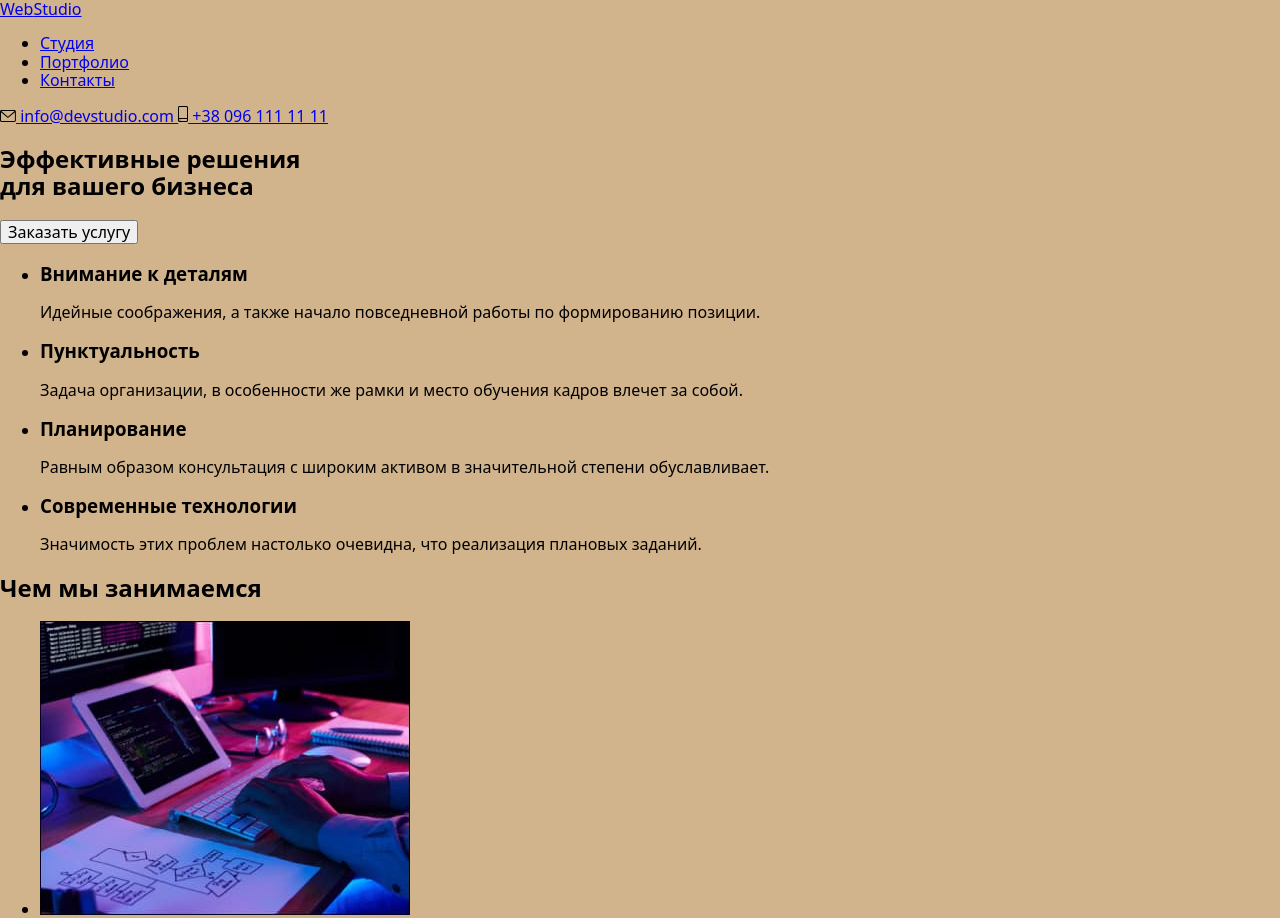
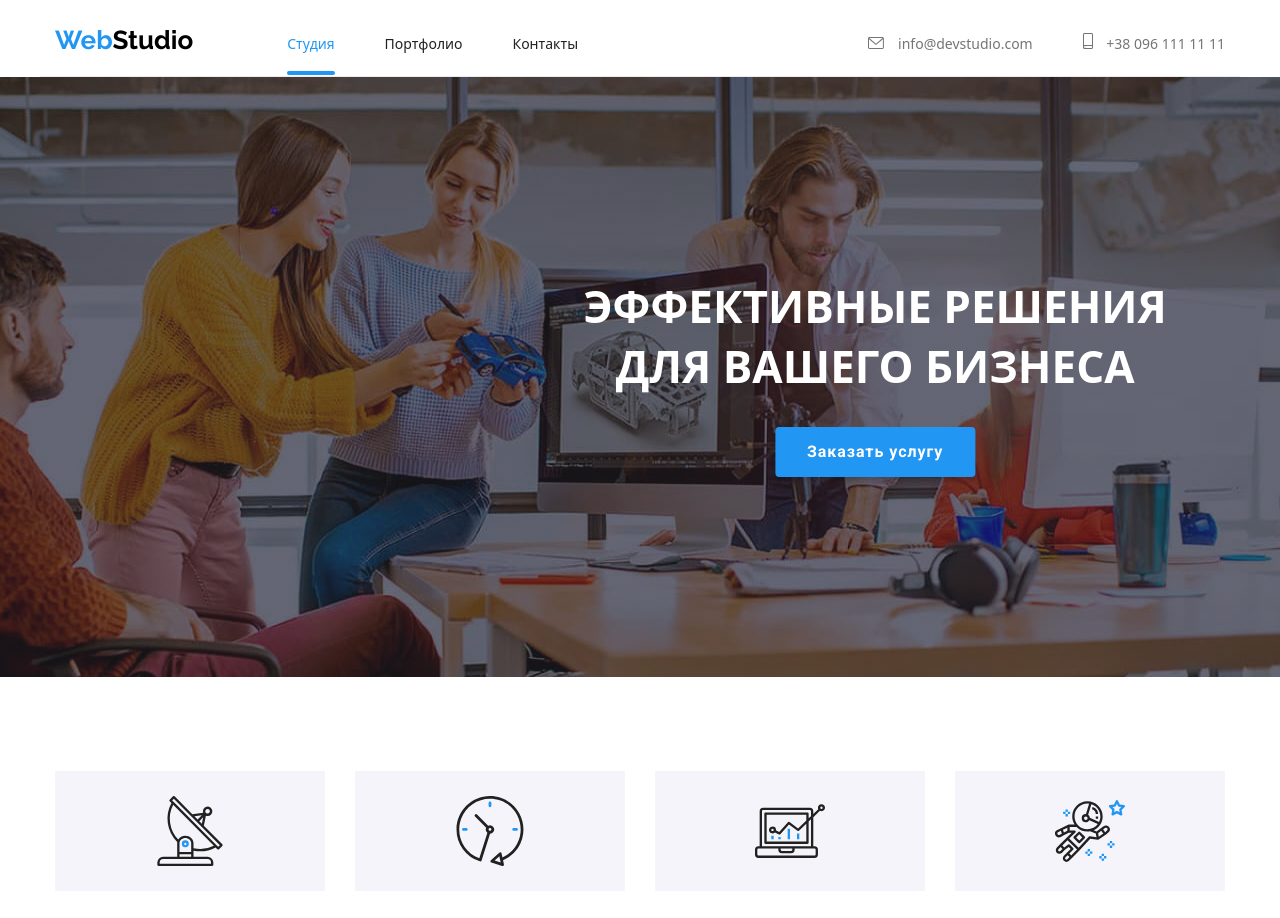
Before and after one commit to YuriiBerezan/goit-markup-hw-07, a plain HTML site: page index.html in a window 1280 px wide. Shown: the top 918 px of the page. Drawn offline with nearby package versions, Linux system fonts and the light colour scheme.

Commit message:
add sass

```diff
--- a/index.html
+++ b/index.html
@@ -6,46 +6,51 @@
     <meta name="viewport" content="width=device-width, initial-scale=1.0" />
     <link rel="preconnect" href="https://fonts.googleapis.com" />
     <link rel="preconnect" href="https://fonts.gstatic.com" crossorigin />
+
+    <title>Студия</title>
     <link
       href="https://fonts.googleapis.com/css2?family=Raleway:wght@700&family=Roboto:wght@400;500;700;900&display=swap"
       rel="stylesheet"
     />
-
-    <title>Студия</title>
-    <link rel="stylesheet" href="./css/modern-normalize.css" />
+    <link
+      rel="stylesheet"
+      href="https://cdnjs.cloudflare.com/ajax/libs/modern-normalize/1.1.0/modern-normalize.min.css"
+    />
     <link rel="stylesheet" href="./css/main.min.css" />
+    <!-- <link rel="stylesheet" href="./styles.css" /> -->
   </head>
   <body>
     <!-- Шапка страницы -->
-    <header class="header">
-      <div class="container main-nav">
-        <a class="header-logo logo-text" href="WebSudio"
-          ><span class="header-logo__web">Web</span><span class="header-logo__studio">Studio</span>
+    <header>
+      <div class="container header">
+        <a class="header-logo header-logo__text" href="WebSudio"
+          ><span class="header-logo__text--web">Web</span
+          ><span class="header-logo__text--studio">Studio</span>
         </a>
         <!-- Навигация на другие страницы -->
         <nav>
-          <ul class="nav-links">
-            <li class="nav-links__item">
-              <a class="nav-links__title current" href="./index.html">Студия</a>
+          <ul class="header-nav">
+            <li class="header-nav__item">
+              <a class="header-nav__title header-nav__title--current" href="./index.html">Студия</a>
             </li>
-            <li class="nav-links__item">
-              <a class="nav-links__title" href="./portfolio.html">Портфолио</a>
+            <li class="header-nav__item">
+              <a class="header-nav__title" href="./portfolio.html">Портфолио</a>
             </li>
-            <li class="nav-links__item">
-              <a class="nav-links__title" href="./contacts">Контакты</a>
+            <li class="header-nav__item">
+              <a class="header-nav__title" href="./contacts">Контакты</a>
             </li>
           </ul>
         </nav>
         <!--Контакты-->
 
-        <a class="mail-header mail-text" href="mailto:info@devstudio.com">
-          <svg class="mail-header__envelope" width="16" height="12">
+        <a class="header-contacts header-contacts__mail" href="mailto:info@devstudio.com">
+          <svg class="header-contacts__icon" width="16" height="12">
             <use href="images/svg/icons.svg#icon-envelope"></use>
           </svg>
           info@devstudio.com
         </a>
-        <a class="tel-header tel-text" href="tel:380961111111">
-          <svg class="tel-header__tel" width="10" height="16">
+        <a class="header-contacts" href="tel:380961111111">
+          <svg class="header-contacts__icon" width="10" height="16">
             <use href="images/svg/icons.svg#icon-smartphone"></use>
           </svg>
           +38 096 111 11 11</a
@@ -57,7 +62,7 @@
     <main>
       <!--Секция заказа-->
       <section class="order">
-        <div class="order overlay">
+        <div class="order order__overlay">
           <div class="order__center">
             <h1 class="order__title">
               Эффективные решения <br />
--- /dev/null
+++ b/sass/base/_base-styles.scss
@@ -0,0 +1,32 @@
+body {
+  color: $main-color;
+}
+img {
+  display: block;
+}
+a:hover,
+a:focus {
+  color: $web-color;
+}
+
+input:hover,
+input:focus,
+textarea:focus,
+textarea:hover {
+  border: 1px solid $web-color;
+}
+
+.btn {
+  cursor: pointer;
+
+  background: $web-color;
+  box-shadow: 0px 4px 4px rgba(0, 0, 0, 0.15);
+  border-radius: 4px;
+  border: none;
+  font-family: Roboto;
+  font-weight: 700;
+  font-size: 16px;
+  line-height: 1.9;
+  letter-spacing: 0.06em;
+  color: $contacts-footer-color;
+}
--- /dev/null
+++ b/sass/base/_my-reset.scss
@@ -0,0 +1,27 @@
+h1,
+h2,
+h3,
+p,
+ul,
+button,
+li {
+  margin: 0;
+  padding: 0;
+}
+
+ul {
+  list-style: none;
+}
+a {
+  text-decoration: none;
+}
+
+input:hover,
+input:focus,
+textarea:focus,
+textarea:hover {
+  outline: none;
+}
+textarea {
+  resize: none;
+}
--- /dev/null
+++ b/sass/components/_header-contacts.scss
@@ -0,0 +1,19 @@
+.header-contacts {
+  padding: 20px 0;
+  color: $contacts-header-color;
+  transition: $animation-color;
+
+  font-weight: 400;
+  font-size: 14px;
+  line-height: 1.7;
+  font-style: normal;
+
+  &__mail {
+    margin-left: auto;
+    margin-right: 50px;
+  }
+  &__icon {
+    fill: currentColor;
+    margin-right: 10px;
+  }
+}
--- /dev/null
+++ b/sass/components/_header-logo.scss
@@ -0,0 +1,19 @@
+.header-logo {
+  margin-right: 94px;
+  padding: 20px 0;
+
+  &__text {
+    font-weight: 700;
+    font-size: 26px;
+    line-height: 1.2;
+    font-family: Raleway;
+
+    &--web {
+      color: $web-color;
+    }
+
+    &--studio {
+      color: #000;
+    }
+  }
+}
--- /dev/null
+++ b/sass/components/_header-nav.scss
@@ -0,0 +1,36 @@
+.header-nav {
+  display: flex;
+
+  &__item {
+    margin-right: 50px;
+  }
+  &__item:last-child {
+    margin-right: 0;
+  }
+
+  &__title {
+    display: block;
+    padding: 20px 0;
+    font-weight: 500;
+    font-size: 14px;
+    line-height: 1.14;
+    color: $main-color;
+    transition: $animation-color;
+
+    &--current {
+      position: relative;
+      color: $web-color;
+    }
+    &--current::after {
+      position: absolute;
+      left: 0;
+      bottom: -3px;
+      content: '';
+      display: block;
+      width: 100%;
+      height: 4px;
+      background: $web-color;
+      border-radius: 2px;
+    }
+  }
+}
--- /dev/null
+++ b/sass/components/_header.scss
@@ -0,0 +1,10 @@
+.header {
+  border-bottom: 1px solid #ececec;
+  padding-top: 5px;
+  display: flex;
+  align-items: baseline;
+  /* position: fixed;
+  width: 100%;
+  top: 0;
+  left: 0; */
+}
--- /dev/null
+++ b/sass/components/_section-main.scss
@@ -0,0 +1,9 @@
+.container {
+  width: 1200px;
+  margin-left: auto;
+  margin-right: auto;
+  padding: 0 15px;
+}
+.section {
+  padding: 94px 0;
+}
--- /dev/null
+++ b/sass/components/_section-order.scss
@@ -0,0 +1,33 @@
+.order {
+  position: relative;
+  height: 600px;
+  max-width: 1600px;
+  margin-right: auto;
+  margin-left: auto;
+}
+.order__overlay {
+  background-color: $background-color;
+  background-image: linear-gradient(to right, rgba(47, 48, 58, 0.4), rgba(47, 48, 58, 0.4)),
+    url(../images/backgound.jpg);
+  background-repeat: no-repeat;
+  background-position: center;
+  background-size: cover;
+}
+
+.order__center {
+  position: absolute;
+  transform: translate(100%, 100%);
+  text-align: center;
+}
+.order__title {
+  font-weight: 900;
+  font-size: 44px;
+  line-height: 1.36;
+  text-transform: uppercase;
+  margin-bottom: 30px;
+  color: $contacts-footer-color;
+}
+
+.order__btn {
+  padding: 10px 32px;
+}
--- /dev/null
+++ b/sass/components/_section-peculiarities.scss
@@ -0,0 +1,50 @@
+$icons: 'antenna', 'clock', 'diagram', 'astronaut';
+
+@each $iconName in $icons {
+  .icon-#{$iconName}::before {
+    background-image: url(../images/svg/#{$iconName}.svg);
+  }
+}
+
+.peculiarities {
+  display: flex;
+  justify-content: center;
+
+  &__item {
+    margin-right: 30px;
+    width: 270px;
+  }
+  &__item:last-child {
+    margin-right: 0;
+  }
+
+  &__item::before {
+    display: block;
+    content: '';
+    margin-bottom: 30px;
+    height: 120px;
+    background-color: $team-color;
+    background-repeat: no-repeat;
+    background-position: center;
+  }
+
+  &__title {
+    margin-bottom: 10px;
+    color: $main-color;
+    text-transform: uppercase;
+  }
+
+  &__text {
+    font-weight: 700;
+    font-size: 14px;
+    line-height: 1.15;
+  }
+
+  &__description {
+    text-align: left;
+    font-size: 14px;
+    line-height: 1.7;
+    color: $contacts-header-color;
+    letter-spacing: 0.03em;
+  }
+}
--- a/sass/main.scss
+++ b/sass/main.scss
@@ -1,5 +1,10 @@
-$color: tan;
-
-body {
-  background-color: $color;
-}
+@import 'utils/variables';
+@import 'base/my-reset';
+@import 'base/base-styles';
+@import 'components/section-main';
+@import 'components/header';
+@import 'components/header-logo';
+@import 'components/header-nav';
+@import 'components/header-contacts';
+@import 'components/section-order';
+@import 'components/section-peculiarities';
--- /dev/null
+++ b/sass/utils/_variables.scss
@@ -0,0 +1,11 @@
+$main-color: #212121;
+$contacts-header-color: #757575;
+$contacts-footer-color: #fff;
+$web-color: #2196f3;
+$background-color: #2f303a;
+$link-color: #afb1b8;
+$team-color: #f5f4fa;
+$animation-color: color 250ms cubic-bezier(0.4, 0, 0.2, 1);
+$animation-bgcolor: background-color 250ms cubic-bezier(0.4, 0, 0.2, 1);
+$animation-boxshadow: box-shadow 250ms cubic-bezier(0.4, 0, 0.2, 1);
+$animation-border: border 250ms cubic-bezier(0.4, 0, 0.2, 1);
--- a/css/styles.css
+++ b/styles.css
@@ -1,8 +1,8 @@
-html {
+/* html {
   box-sizing: border-box;
 }
 
-/* GENERAL */
+
 
 *,
 *::before,
@@ -21,14 +21,14 @@ html {
   --animation-bgcolor: background-color 250ms cubic-bezier(0.4, 0, 0.2, 1);
   --animation-boxshadow: box-shadow 250ms cubic-bezier(0.4, 0, 0.2, 1);
   --animation-border: border 250ms cubic-bezier(0.4, 0, 0.2, 1);
-}
-body {
+} */
+/* body {
   font-family: 'Roboto', Raleway, sans-serif;
   color: var(--main-color);
-  border: none;
-  margin: 0;
-  /* padding-top: 80px; */
-}
+  border: none; */
+
+/* padding-top: 80px; */
+/* }
 h1,
 h2,
 h3,
@@ -65,9 +65,9 @@ textarea:hover {
 
 textarea {
   resize: none;
-}
+} */
 
-.container {
+/* .container {
   width: 1200px;
   margin-left: auto;
   margin-right: auto;
@@ -75,15 +75,15 @@ textarea {
 }
 .section {
   padding: 94px 0;
-}
+} */
 
 /* .centered {
   text-align: center;
 } */
 
-.btn {
+/* .btn {
   cursor: pointer;
-  /*margin-bottom: 200px;*/
+
   background: var(--web-color);
   box-shadow: 0px 4px 4px rgba(0, 0, 0, 0.15);
   border-radius: 4px;
@@ -94,39 +94,22 @@ textarea {
   line-height: 1.9;
   letter-spacing: 0.06em;
   color: var(--contacts-footer-color);
-}
-.current {
-  position: relative;
-}
-.current::after {
-  position: absolute;
-  left: 0;
-  bottom: -3px;
-  content: '';
-  display: block;
-  width: 100%;
-  height: 4px;
-  background: var(--web-color);
-  border-radius: 2px;
-}
+} */
 
 /*  Шапка страницы  */
 
-.header {
+/* .header {
   border-bottom: 1px solid #ececec;
   padding-top: 5px;
-  /* position: fixed;
-  width: 100%;
-  top: 0;
-  left: 0; */
+
 }
 
-.main-nav {
+.header-nav {
   display: flex;
   align-items: baseline;
 }
 
-.logo-text {
+.header-logo__text {
   font-weight: 700;
   font-size: 26px;
   line-height: 1.2;
@@ -137,29 +120,29 @@ textarea {
   margin-right: 94px;
   padding: 20px 0;
 }
-.header-logo__web,
+.header-logo__text--web,
 .footer-logo__web {
   color: var(--web-color);
 }
 
-.header-logo__studio {
+.header-logo__text--studio {
   color: #000;
-}
+} */
 
 /* Навигация на другие страницы*/
 
-.nav-links {
+/* .header-nav__links {
   display: flex;
 }
 
-.nav-links__item {
+.header-nav__item {
   margin-right: 50px;
 }
-.nav-links__item:last-child {
+.header-nav__item:last-child {
   margin-right: 0;
 }
 
-.nav-links__title {
+.header-nav__title {
   display: block;
   padding: 20px 0;
   font-weight: 500;
@@ -168,40 +151,52 @@ textarea {
   color: var(--main-color);
   transition: var(--animation-color);
 }
-.current {
+
+.header-nav__title--current {
+  position: relative;
   color: var(--web-color);
 }
+
+.header-nav__title--current::after {
+  position: absolute;
+  left: 0;
+  bottom: -3px;
+  content: '';
+  display: block;
+  width: 100%;
+  height: 4px;
+  background: var(--web-color);
+  border-radius: 2px;
+} */
 /* Контакты */
 
-.mail-header {
+/* .header-contacts__mail {
   margin-left: auto;
   margin-right: 50px;
   padding: 20px 0;
   color: var(--contacts-header-color);
   transition: var(--animation-color);
 }
-
-.tel-header {
+.header-contacts__tel {
   padding: 20px 0;
   color: var(--contacts-header-color);
   transition: var(--animation-color);
 }
 
-.mail-text,
-.tel-text {
+.header-contacts__text {
   font-weight: 400;
   font-size: 14px;
   line-height: 1.7;
   font-style: normal;
 }
 
-.mail-header__envelope,
-.tel-header__tel {
+.header-contacts__mail--icon,
+.header-contacts__tel--icon {
   fill: currentColor;
   margin-right: 10px;
   fill: currentColor;
   margin-right: 10px;
-}
+} */
 
 /* Уникальный контент страницы  */
 
@@ -214,7 +209,7 @@ textarea {
   margin-right: auto;
   margin-left: auto;
 }
-.overlay {
+.order__overlay {
   background-color: var(--background-color);
   background-image: linear-gradient(to right, rgba(47, 48, 58, 0.4), rgba(47, 48, 58, 0.4)),
     url(../images/backgound.jpg);
```
Also changed, not shown: portfolio.html (+23 -16 lines), css/main.css, css/main.min.css, modern-normalize.css (renamed from css/modern-normalize.css), 2 other files.
